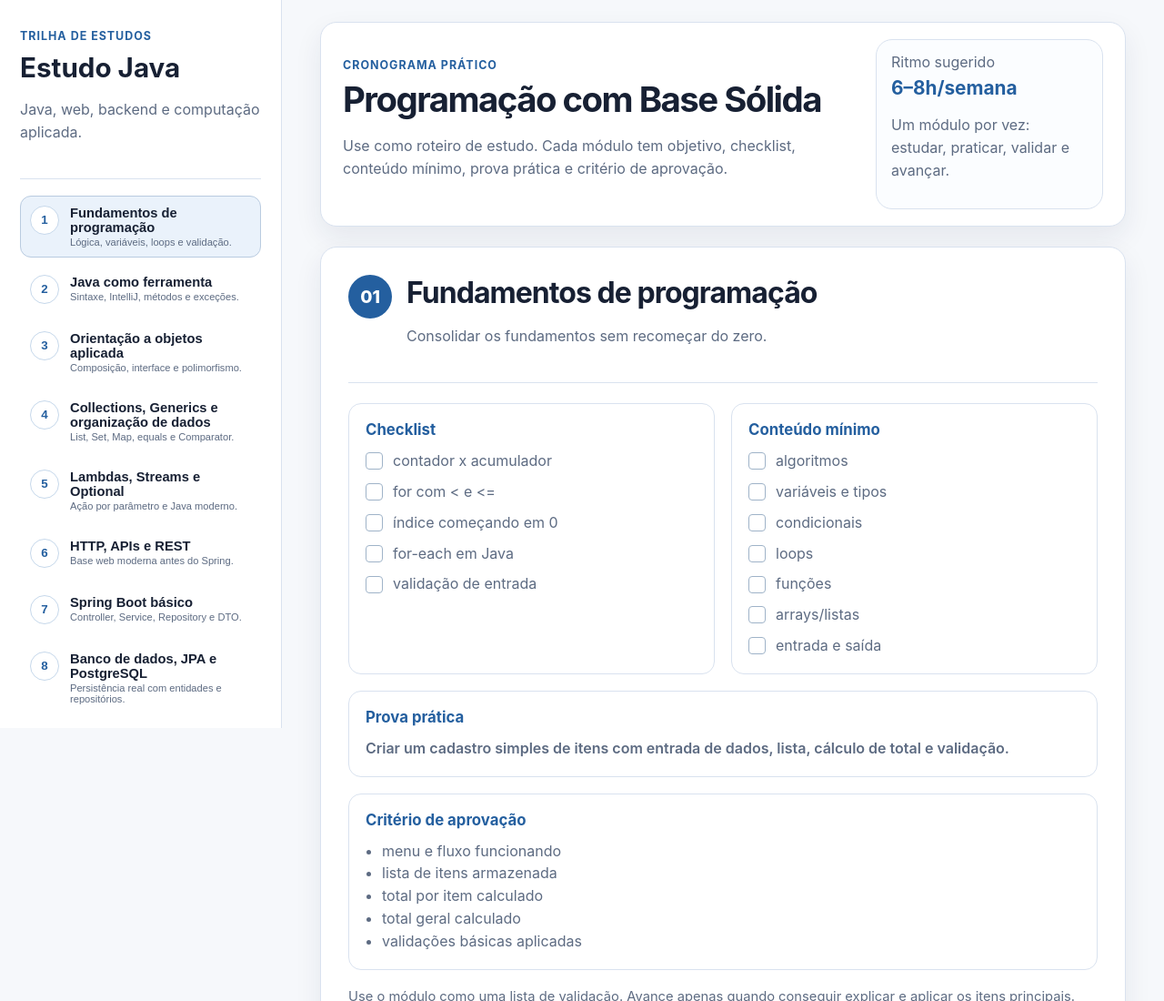
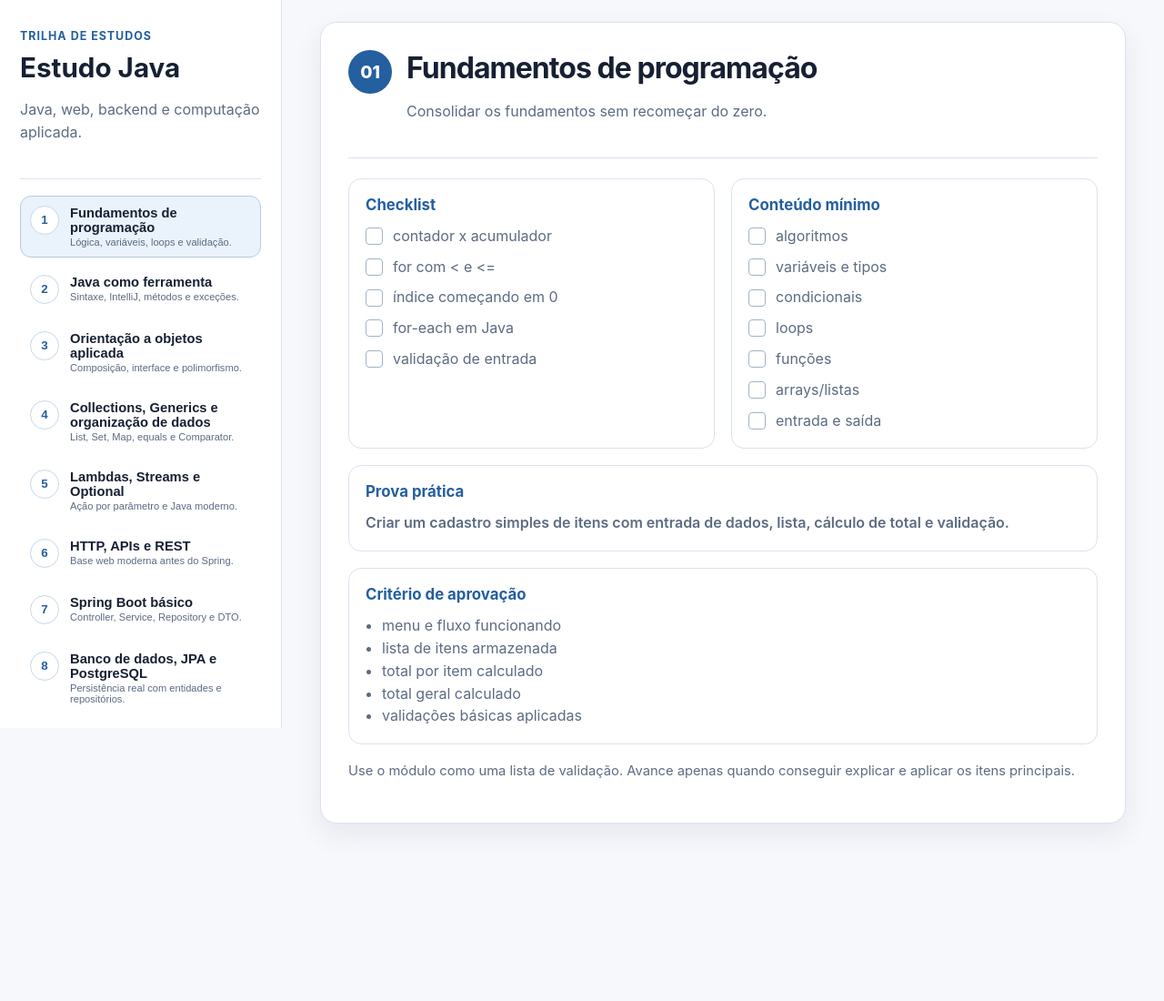
Before and after one commit to mmachadocode-labs/estudo-java, a plain HTML site: page index.html in a window 1280 px wide. Shown: the top 1100 px of the page at 91% size. After the commit the page ends 959 px from the top, so only its background shows below. Drawn offline with Linux system fonts and the light colour scheme.

Commit message:
Remover cabeçalho da página

```diff
--- a/index.html
+++ b/index.html
@@ -18,19 +18,6 @@
     </aside>
 
     <main class="content">
-      <section class="intro">
-        <div>
-          <span class="label">Cronograma prático</span>
-          <h2>Programação com Base Sólida</h2>
-          <p>Use como roteiro de estudo. Cada módulo tem objetivo, checklist, conteúdo mínimo, prova prática e critério de aprovação.</p>
-        </div>
-        <div class="rhythm">
-          <span>Ritmo sugerido</span>
-          <strong>6–8h/semana</strong>
-          <p>Um módulo por vez: estudar, praticar, validar e avançar.</p>
-        </div>
-      </section>
-
       <section id="module" class="module"></section>
     </main>
   </div>
```
